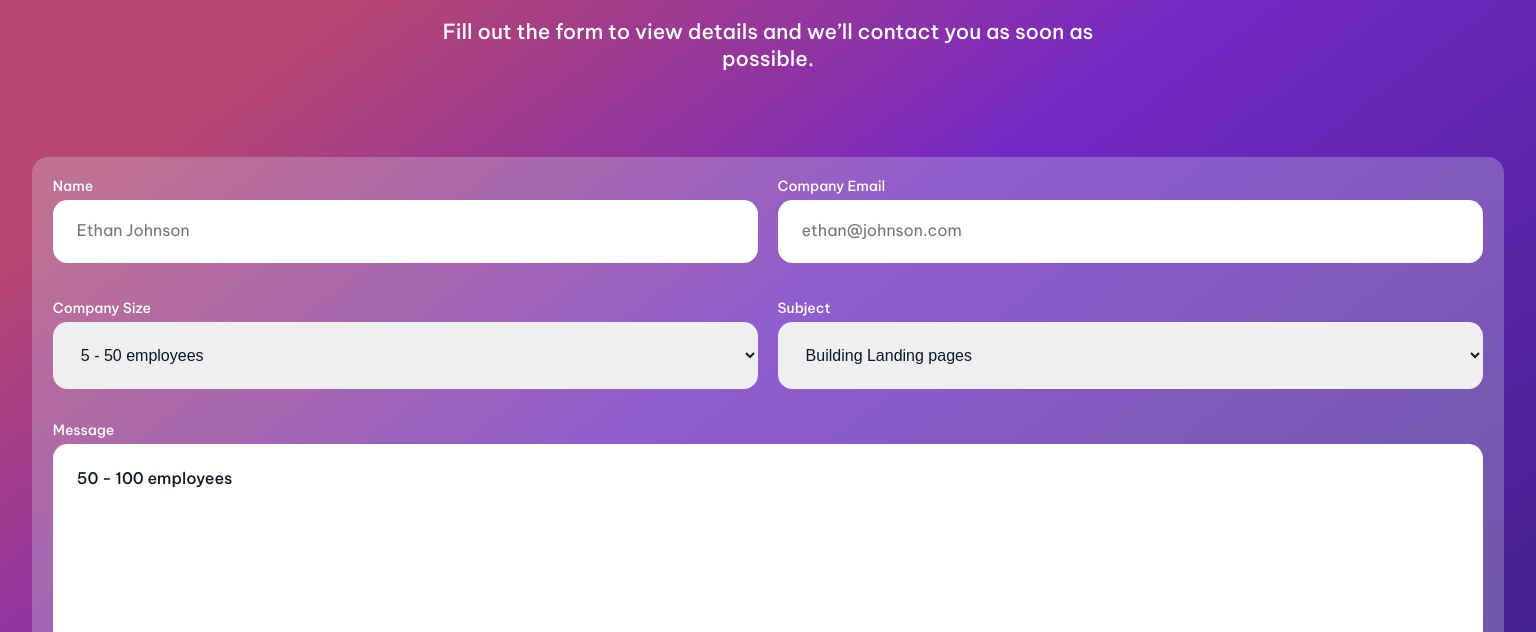
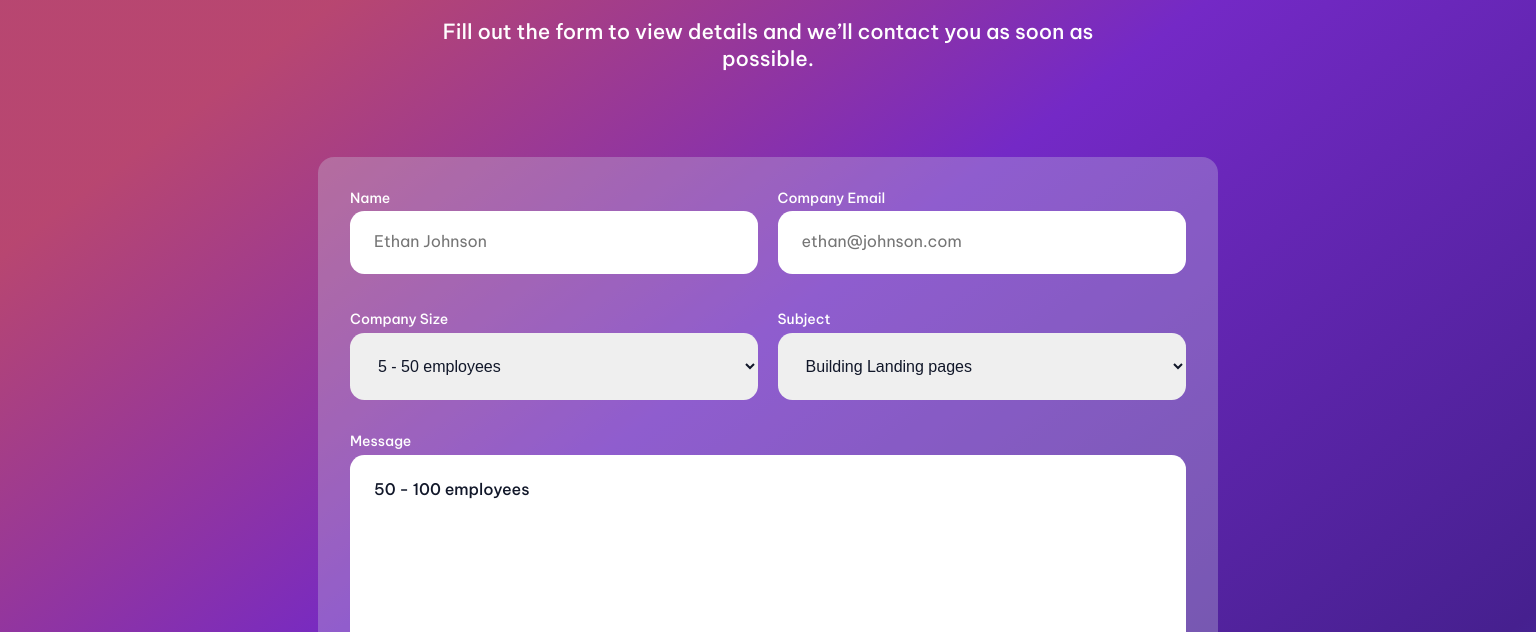
Before and after one commit to Lamphrangmi-Lamin/Contact-Page, a plain HTML site: page index.html in a window 1536 px wide. Shown: the part 152-784 px from the top of the page. Drawn offline with Linux system fonts and the light colour scheme.

Commit message:
add media queries for tablets and laptops devices

```diff
--- a/style.css
+++ b/style.css
@@ -125,6 +125,7 @@ button {
         grid-template-columns: repeat(2, 1fr);
         grid-template-rows: 1fr 1fr 3fr 1fr;
         column-gap: 1.2rem;
+        padding: 2rem;
     }
 
     .grid-item:nth-child(1) {
@@ -151,3 +152,11 @@ button {
         grid-column-start: span 2;
     }
 }
+
+@media screen and (min-width: 1300px) {
+    .grid-container {
+        max-width: 55%;
+        margin-left: auto;
+        margin-right: auto;
+    }
+}
```
